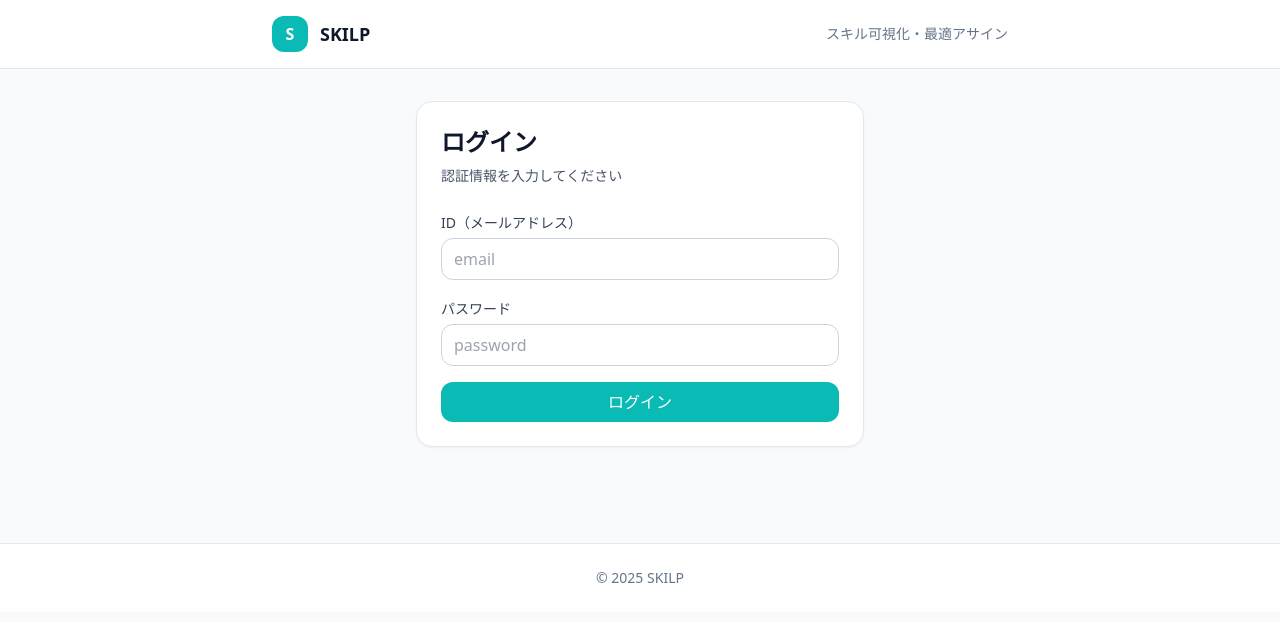
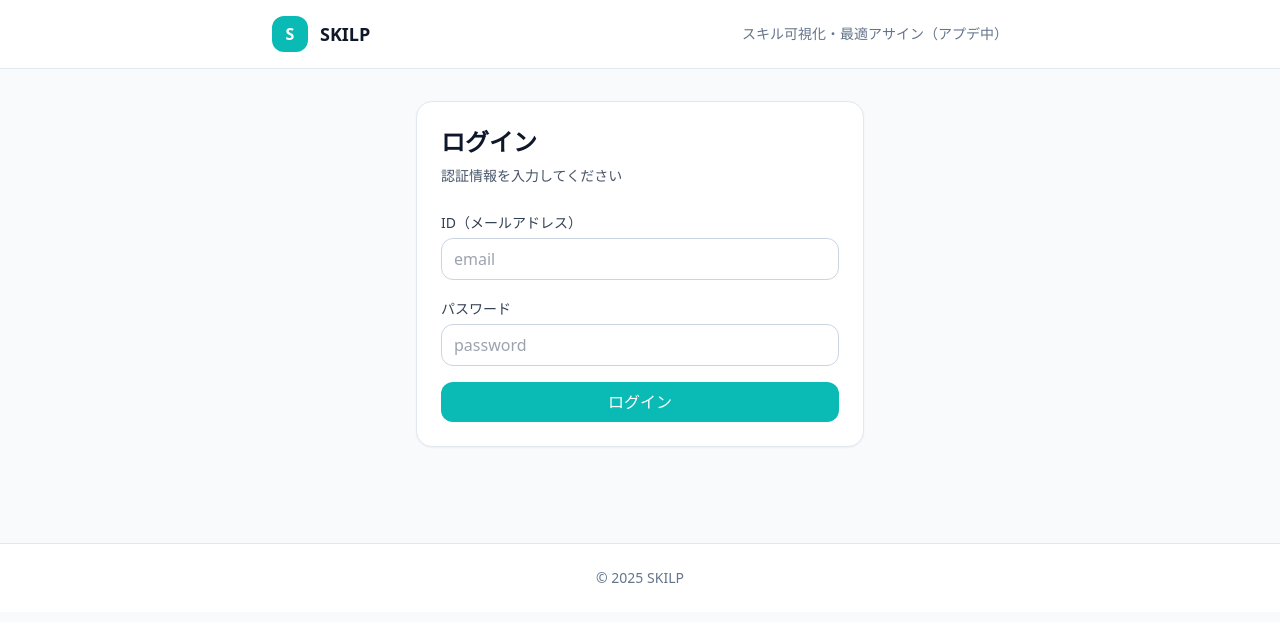
Before and after one commit to yoshicoo/SKILP3, a Next.js app: page /login in a window 1280 px wide. Shown: the top 622 px of the page. Built offline with nearby package versions, Linux system fonts and the light colour scheme.

Commit message:
Update layout.tsx

```diff
--- a/app/layout.tsx
+++ b/app/layout.tsx
@@ -16,7 +16,7 @@ export default function RootLayout({ children }: { children: ReactNode }) {
               S
             </div>
             <div className="text-lg font-semibold">SKILP</div>
-            <div className="ml-auto text-sm text-slate-500">スキル可視化・最適アサイン</div>
+            <div className="ml-auto text-sm text-slate-500">スキル可視化・最適アサイン（アプデ中）</div>
           </div>
         </header>
         <main className="container-narrow py-8">{children}</main>
```
